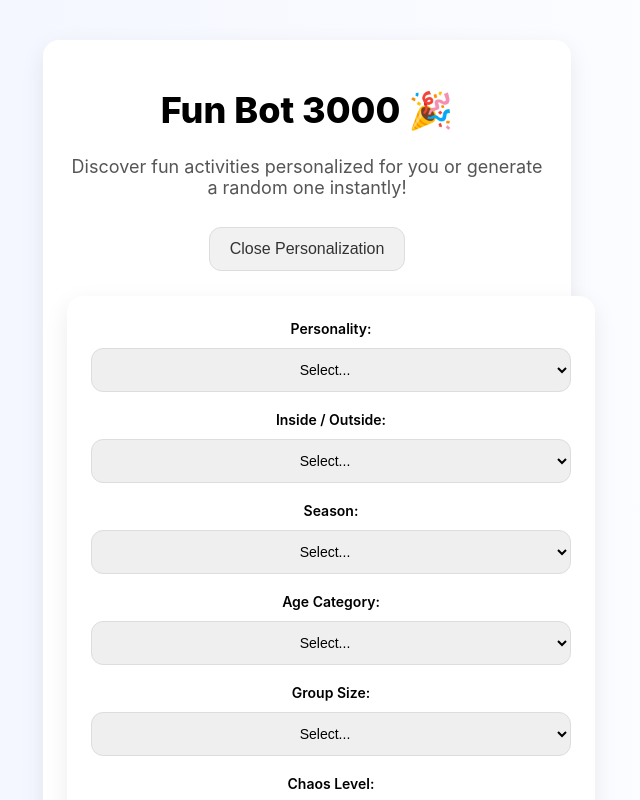
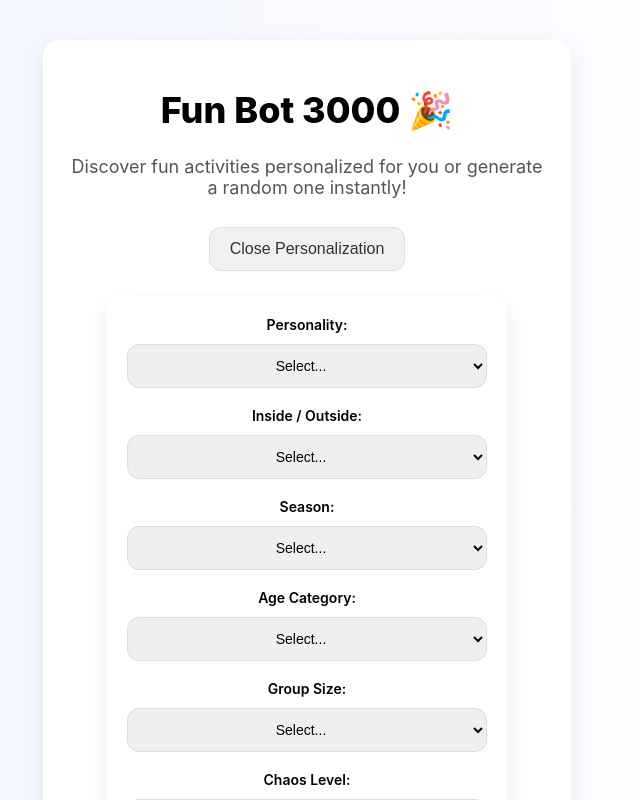
Before and after one commit to christensenandrew455-cell/funbot3000, a Next.js app: page / in a window 1280 px wide. Both pictures are taken after a click on the button "Personalize". Shown: the top 800 px of the page, without its empty margins (333-973 px from the left). Built offline with nearby package versions, Linux system fonts and the light colour scheme.

Commit message:
Update page.js

```diff
--- a/app/page.js
+++ b/app/page.js
@@ -92,7 +92,18 @@ export default function Home() {
       boxShadow: "0 8px 24px rgba(0,0,0,0.08)",
       marginTop: 20,
       width: "100%",
-      maxWidth: 480, // made thinner
+      maxWidth: 480,
+    },
+    personalizeCard: {
+      background: "white",
+      padding: 20,
+      borderRadius: 16,
+      boxShadow: "0 8px 24px rgba(0,0,0,0.08)",
+      marginTop: 20,
+      width: "100%",
+      maxWidth: 360,
+      marginLeft: "auto",
+      marginRight: "auto",
     },
     buttonPrimary: {
       background: "#4A6CF7",
@@ -135,7 +146,7 @@ export default function Home() {
       fontSize: 14,
       outline: "none",
       transition: "0.2s",
-      textAlign: "center", // center the text inside selects
+      textAlign: "center",
     },
     label: {
       display: "flex",
@@ -143,11 +154,11 @@ export default function Home() {
       gap: 6,
       fontSize: 14,
       fontWeight: 600,
-      alignItems: "center", // center label text
+      alignItems: "center",
     },
     section: {
       marginTop: 40,
-      maxWidth: 480, // made thinner
+      maxWidth: 480,
       width: "100%",
       background: "white",
       padding: 24,
@@ -209,7 +220,7 @@ export default function Home() {
 
         {/* PERSONALIZATION FORM */}
         {personalizeOpen && (
-          <form style={{ ...styles.card, marginTop: 20 }} onSubmit={handleGenerateActivity}>
+          <form style={styles.personalizeCard} onSubmit={handleGenerateActivity}>
             <div style={{ display: "grid", gap: 14 }}>
               <label style={styles.label}>
                 Personality:
```
